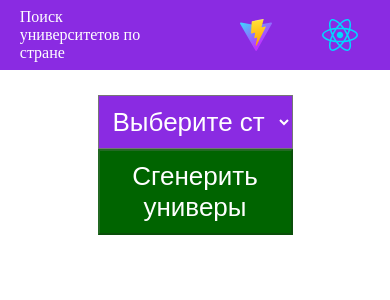
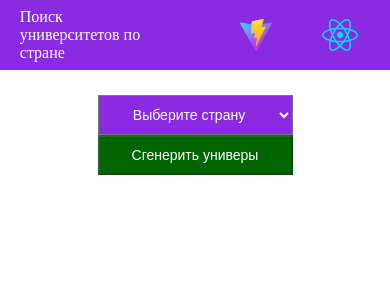
Before and after one commit to Flor1nD/react-typescript-test, a React (Vite) app: page / in a window 390 px wide. Shown: the top 300 px of the page. Built offline with nearby package versions, Linux system fonts and the light colour scheme.

Commit message:
this api works only locally

```diff
--- a/src/App.css
+++ b/src/App.css
@@ -45,10 +45,11 @@
 
     .body select {
         width: 50%;
+        height: fit-content;
         text-align: center;
         background-color: blueviolet;
         color: white;
-        font-size: 26px;
+        font-size: 14px;
         padding: 10px;
     }
 
@@ -57,7 +58,7 @@
         text-align: center;
         background-color: darkgreen;
         color: white;
-        font-size: 26px;
+        font-size: 14px;
         padding: 10px;
     }
 }
```
